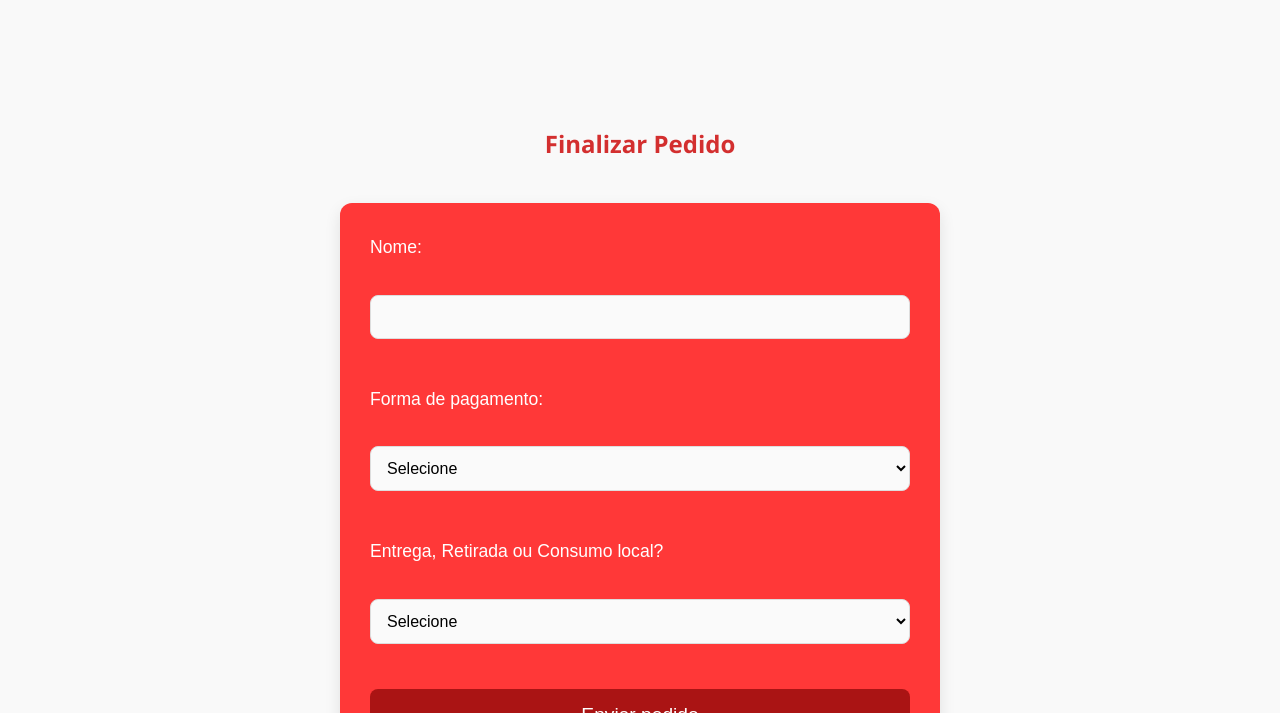
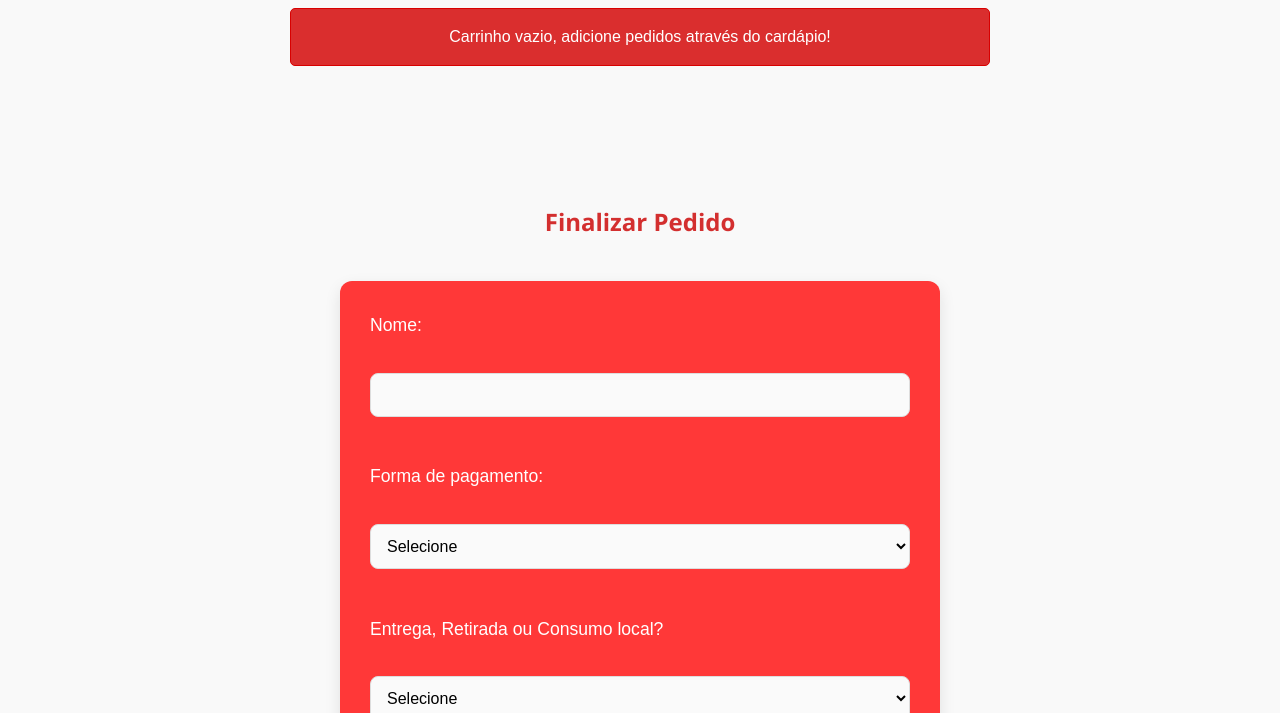
Before and after one commit to ca2sy/Restaurante-Sabor-Da-Casa, a website with bundled scripts: page carrinho.html in a window 1280 px wide. Shown: the part 387-1100 px from the top of the page. Built offline with nearby package versions, Linux system fonts and the light colour scheme.

Commit message:
Adicionando mensagem caso carrinho esteja vazio

```diff
--- a/carrinho.html
+++ b/carrinho.html
@@ -21,6 +21,9 @@
         </ul>
     </nav>
     <h1>Seu Carrinho</h1>
+
+    <p id="mensagem-carrinho-vazio">Carrinho vazio, adicione pedidos através do cardápio!</p>
+
 <div id="lista-carrinho"></div>
 
 <h2 class="finalizar-pedido">Finalizar Pedido</h2>
--- a/carrinho.js
+++ b/carrinho.js
@@ -1,18 +1,18 @@
-import { db } from './firebase.js';
-import { collection, addDoc } from 'https://www.gstatic.com/firebasejs/9.22.2/firebase-firestore.js';
-
 const lista = document.getElementById("lista-carrinho");
+const mensagemCarrinhoVazio = document.getElementById("mensagem-carrinho-vazio");
 const form = document.getElementById("form-final");
 let carrinho = JSON.parse(localStorage.getItem("carrinho")) || [];
 
 function mostrarCarrinho() {
   lista.innerHTML = "";
+
+  if (carrinho.length === 0) {
+    mensagemCarrinhoVazio.style.display = "block";
+  } else {
+    mensagemCarrinhoVazio.style.display = "none";
     carrinho.forEach((item, index) => {
       const div = document.createElement("div");
       div.classList.add("pedido");
-
-
-
 
       div.innerHTML = `
         <strong>${item.nomePrato}</strong> - R$ ${item.preco.toFixed(2)}<br>
@@ -20,11 +20,9 @@ function mostrarCarrinho() {
         <button onclick="removerPedido(${index})">Remover</button><br><br>
       `;
 
-
-
-
       lista.appendChild(div);
     });
+  }
 }
 
 window.removerPedido = function(index) {
--- a/style.css
+++ b/style.css
@@ -428,6 +428,21 @@ section img {
 
 /* css do carrinho de compras */
 
+#mensagem-carrinho-vazio {
+  background-color: #da2e2e;
+  color: #ffffff;
+  padding: 15px;
+  border-radius: 5px;
+  font-size: 16px;
+  text-align: center;
+  margin-top: 20px;
+  border: 1px solid #d80000;
+  width: 100%;
+  max-width: 700px;
+  margin-left: auto;
+  margin-right: auto;
+
+}
 
 #lista-carrinho {
   padding: 3%;
```
Lines whose indentation alone changed are shown as unchanged.
